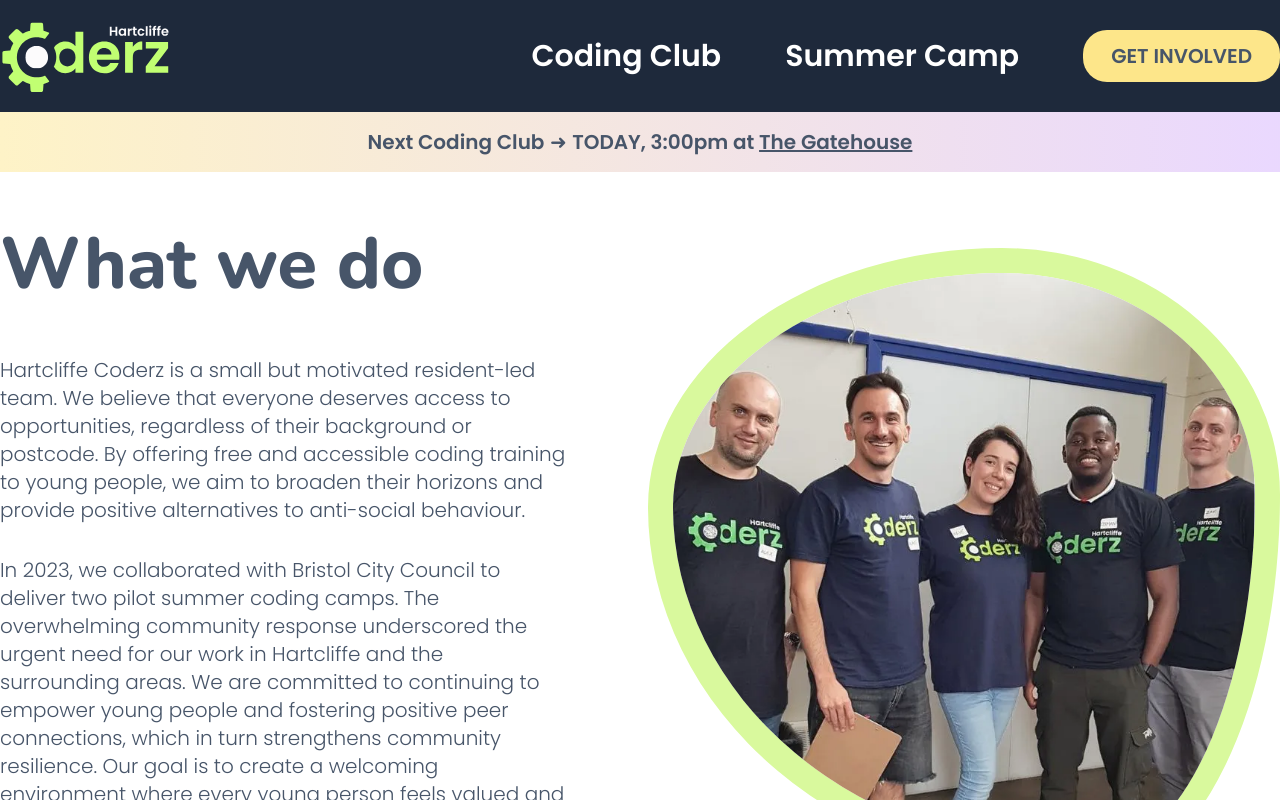
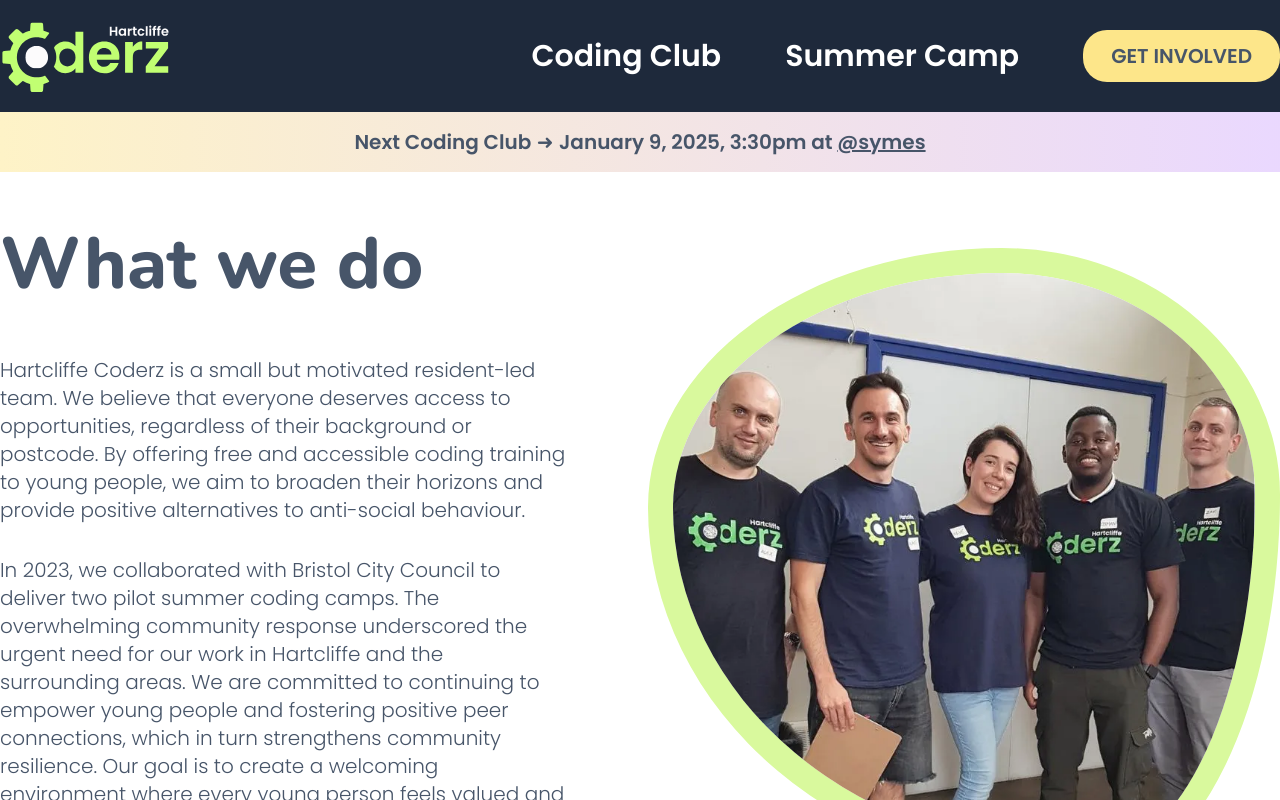
Before and after one commit to hartcliffe-coderz/website-v2, a React (Vite) app: page / in a window 1280 px wide. Shown: the top 800 px of the page. Built offline with nearby package versions, Linux system fonts and the light colour scheme.

Commit message:
Amend Next Club message to account for Festive period

```diff
--- a/src/Components/CodingClubSession.jsx
+++ b/src/Components/CodingClubSession.jsx
@@ -8,6 +8,30 @@
         const startDate = new Date(2024, 5, 13); // June 13, 2024 (month is 0-based)
         const totalSessions = 50;
         const today = new Date();
+
+        // Temporary static message for Christmas break
+
+        const holidayStart = new Date(2024, 11, 19); // December 19, 2024
+
+        const holidayEnd = new Date(2025, 0, 9); // January 9, 2025
+
+        const staticMessageDate = new Date(2025, 0, 9); // January 9, 2025
+
+        if (today >= holidayStart && today < holidayEnd) {
+            const staticDateString = staticMessageDate.toLocaleDateString(undefined, {
+                year: 'numeric',
+
+                month: 'long',
+
+                day: 'numeric',
+            });
+
+            setSessionDetails(
+                `<span class="font-semibold">Next Coding Club</span> ➜ <span class="font-semibold">${staticDateString}, 3:30pm at <a href="https://maps.app.goo.gl/kYAkbh7gZ6HcXVMNA" target="_blank" class="font-semibold">@symes</a></span>`
+            );
+
+            return;
+        }
 
         // If today is before the start date, set next session to start date
         if (today < startDate) {
```
